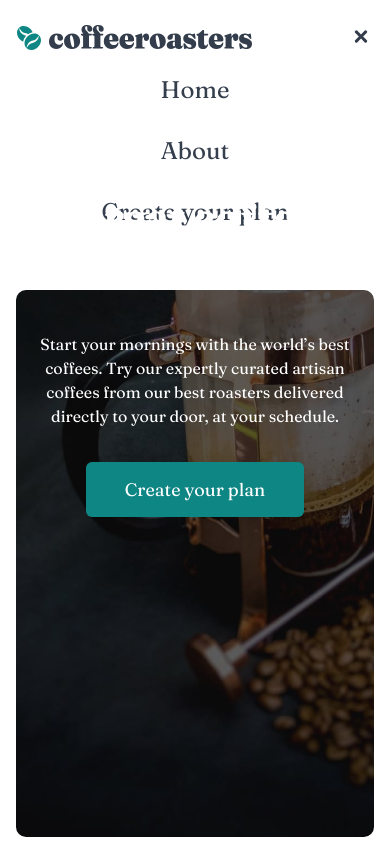
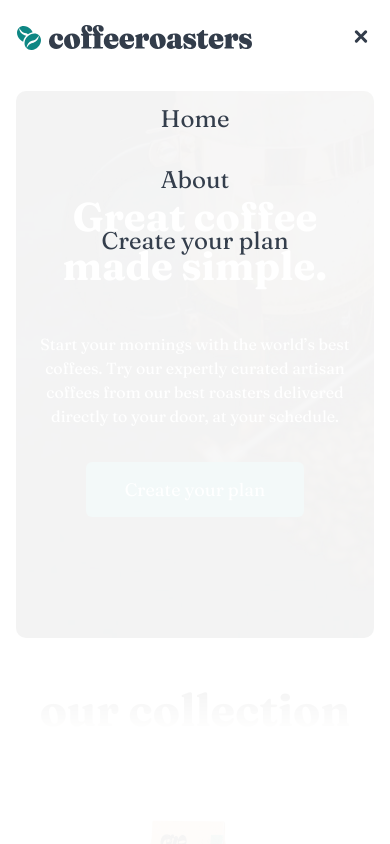
Before and after one commit to maha404/coffeeroasters-subscription-site, a React (Vite) app in the folder coffee-subscription-site/: page / in a window 390 px wide. Both pictures are taken after a click on the button "Toggle navigation". Shown: the top 844 px of the page. Built offline with nearby package versions, Linux system fonts and the light colour scheme.

Commit message:
Update App.css and NavigationMobile component for improved layout and routing

```diff
--- a/coffee-subscription-site/src/App.css
+++ b/coffee-subscription-site/src/App.css
@@ -96,6 +96,13 @@ body {
     font-size: 24px;
     text-align: center;
     padding: 0;
+    width: 100%;
+    background-color: rgba(255, 255, 255, 0.95);
+    position: absolute;
+    height: 100%;
+    padding-top: 2rem;
+    top: 3rem;
+    z-index: 2;
 
     ul > li
     {
--- a/coffee-subscription-site/src/Components/Navigation/NavigationMobile.tsx
+++ b/coffee-subscription-site/src/Components/Navigation/NavigationMobile.tsx
@@ -2,6 +2,7 @@ import { useState } from "react";
 import logo from "../../assets/shared/desktop/logo.svg";
 import hamburgerIcon from "../../assets/shared/mobile/icon-hamburger.svg";
 import closeIcon from "../../assets/shared/mobile/icon-close.svg";
+import { Link } from "react-router";
 
 export default function NavigationMobile() {
     const [isOpen, setIsOpen] = useState(false);
@@ -24,9 +25,9 @@ export default function NavigationMobile() {
                 </button>
             </div>
             <ul className={isOpen ? "nav-menu nav-open" : "nav-menu nav-closed"}>
-                <li><a href="#">Home</a></li>
-                <li><a href="#">About</a></li>
-                <li><a href="#">Create your plan</a></li>
+                <li><Link to="/">Home</Link></li>
+                <li><Link to="/about">About</Link></li>
+                <li><Link to="/subscribe">Create your plan</Link></li>
             </ul>
         </nav>
     );
```
